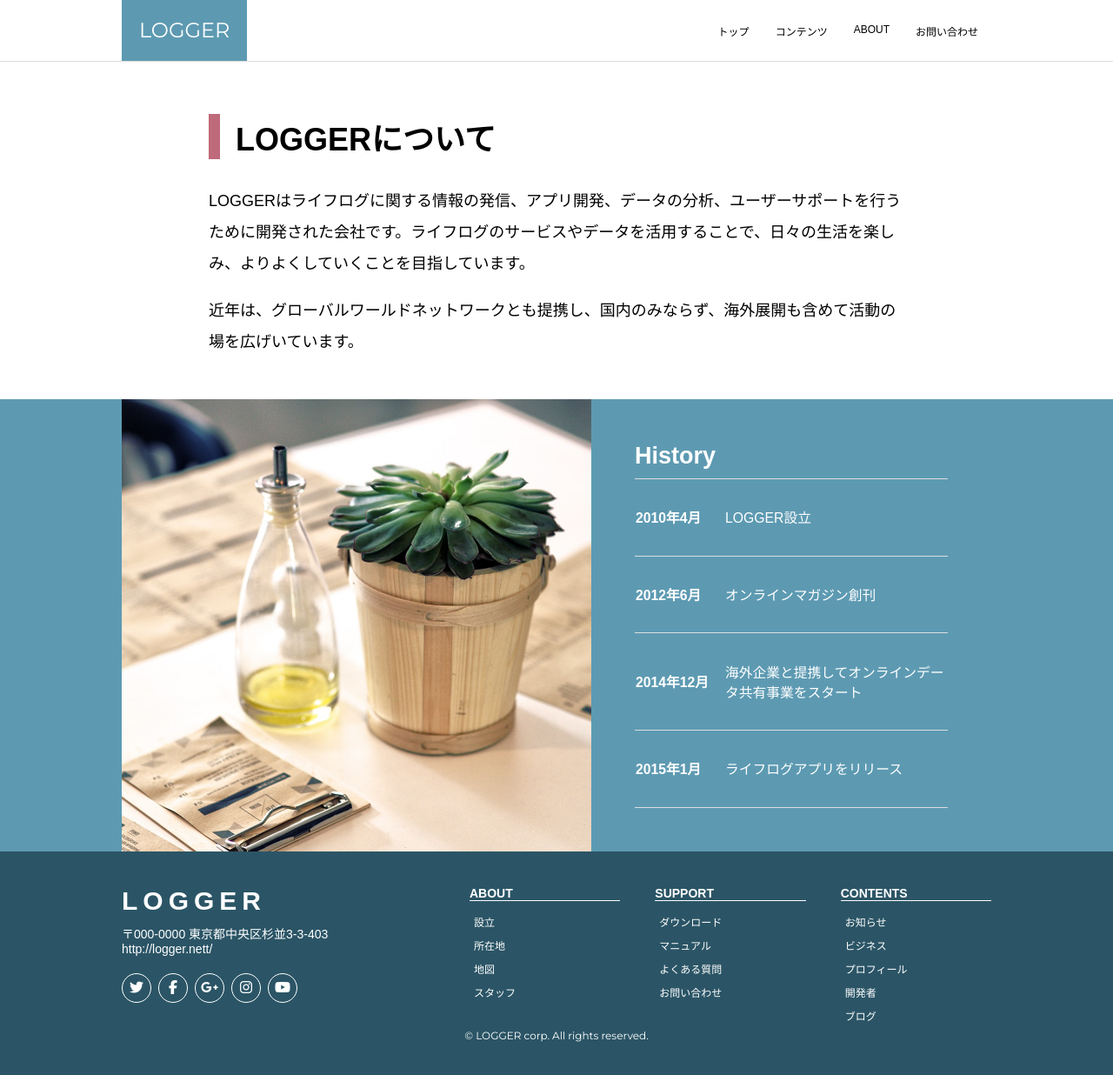
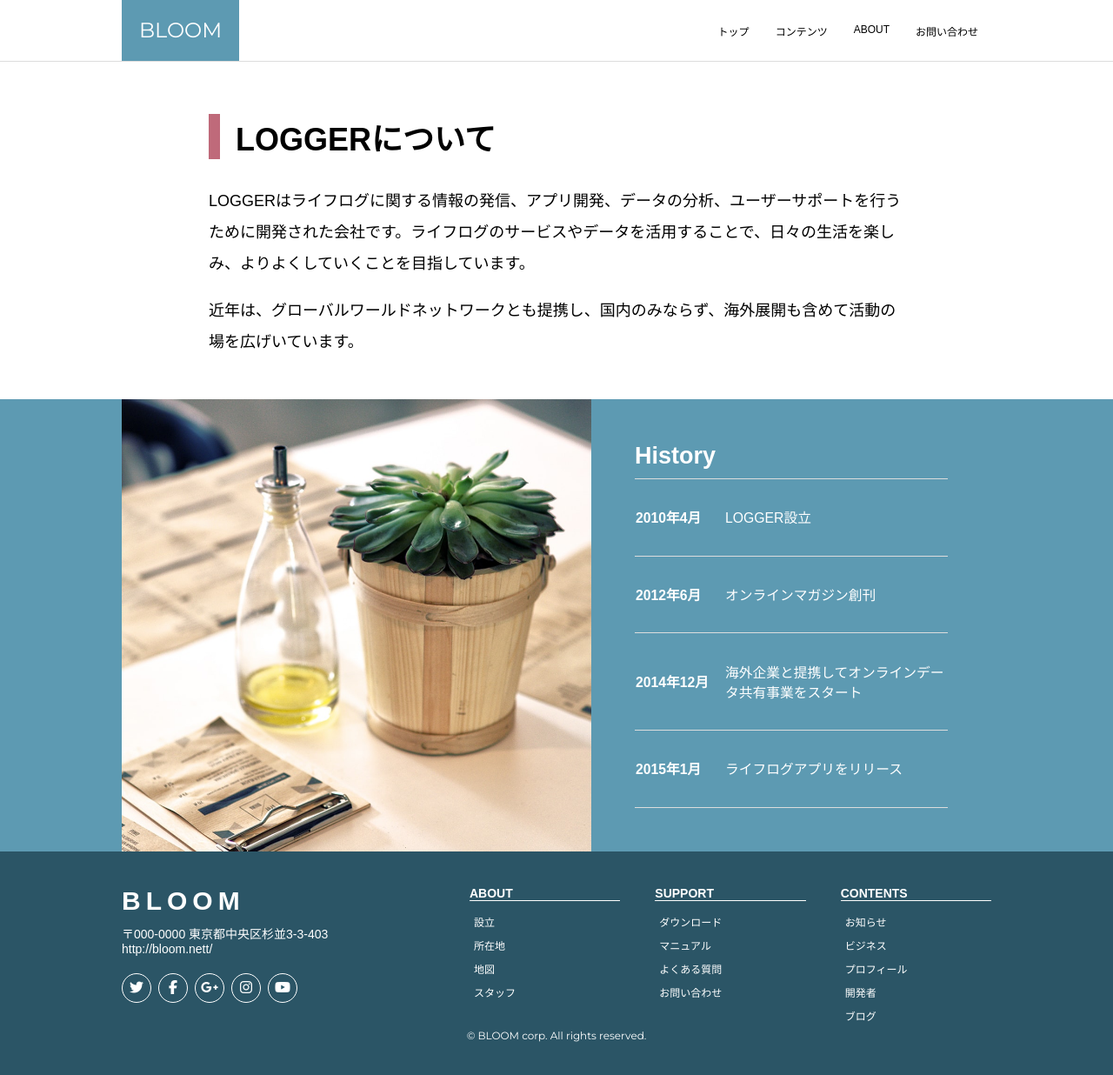
Before and after one commit to Fumischo/HTML5-CSS3-responsive-1, a plain HTML site: page about.html in a window 1280 px wide. Shown: the whole page at 87% size. Drawn offline with nearby package versions, Linux system fonts and the light colour scheme.

Commit message:
modify several titles

```diff
--- a/about.html
+++ b/about.html
@@ -35,7 +35,7 @@
   <header>
     <div class="container">
       <div class="container-small">
-      <a href="index.html" class="headA">LOGGER</a>
+      <a href="index.html" class="headA">BLOOM</a>
 
       <button type="button" class="headC">
         <span class="fa fa-bars" title="MENU"></span>
@@ -93,10 +93,10 @@
   <footer>
     <div class="container">
       <div class="footA">
-        <h2>LOGGER</h2>
+        <h2>BLOOM</h2>
         <p>
           〒000-0000 東京都中央区杉並3-3-403<br>
-          <a href="http://logger.nett/">http://logger.nett/</a>
+          <a href="http://bloom.nett/">http://bloom.nett/</a>
         </p>
 
         <nav class="footD">
@@ -163,7 +163,7 @@
       </nav>
 
       <div class="footC">
-        ©︎ LOGGER corp. All rights reserved.
+        ©︎ BLOOM corp. All rights reserved.
       </div>
 
     </div>
```
Also changed, not shown: contact.html (+3 -3 lines), contents.html (+4 -4 lines), index.html (+5 -5 lines), list-c.html (+1 -1 lines), style.css (line endings or trailing spaces).
